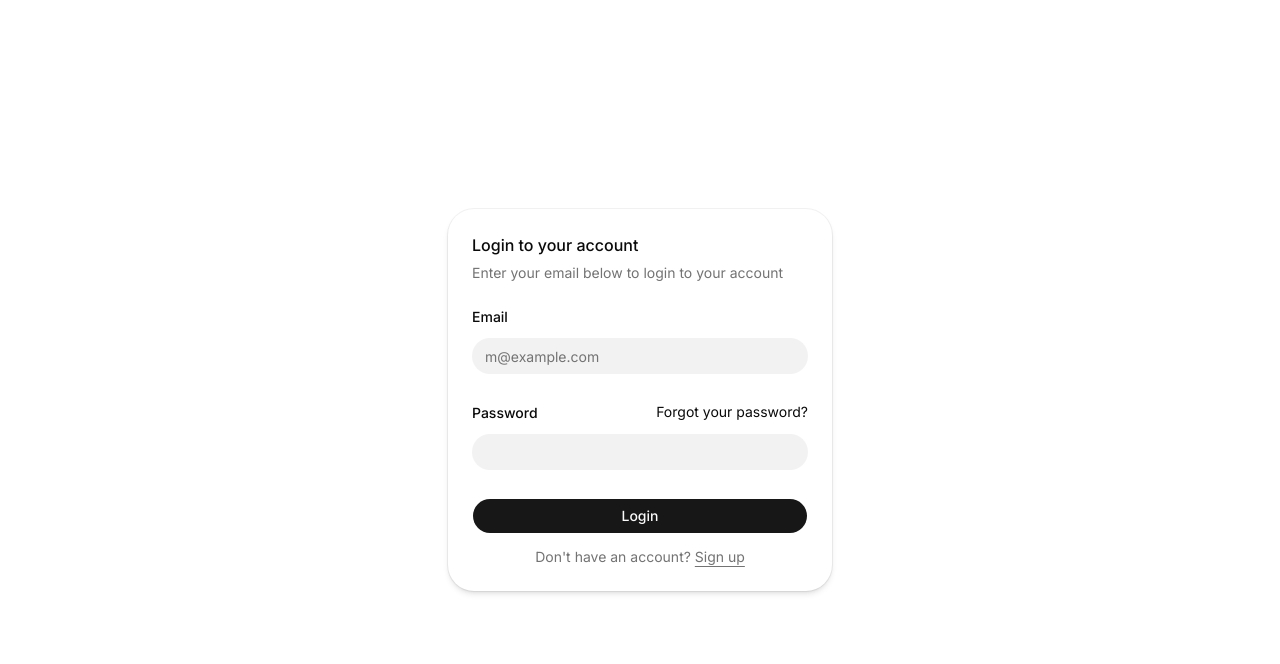
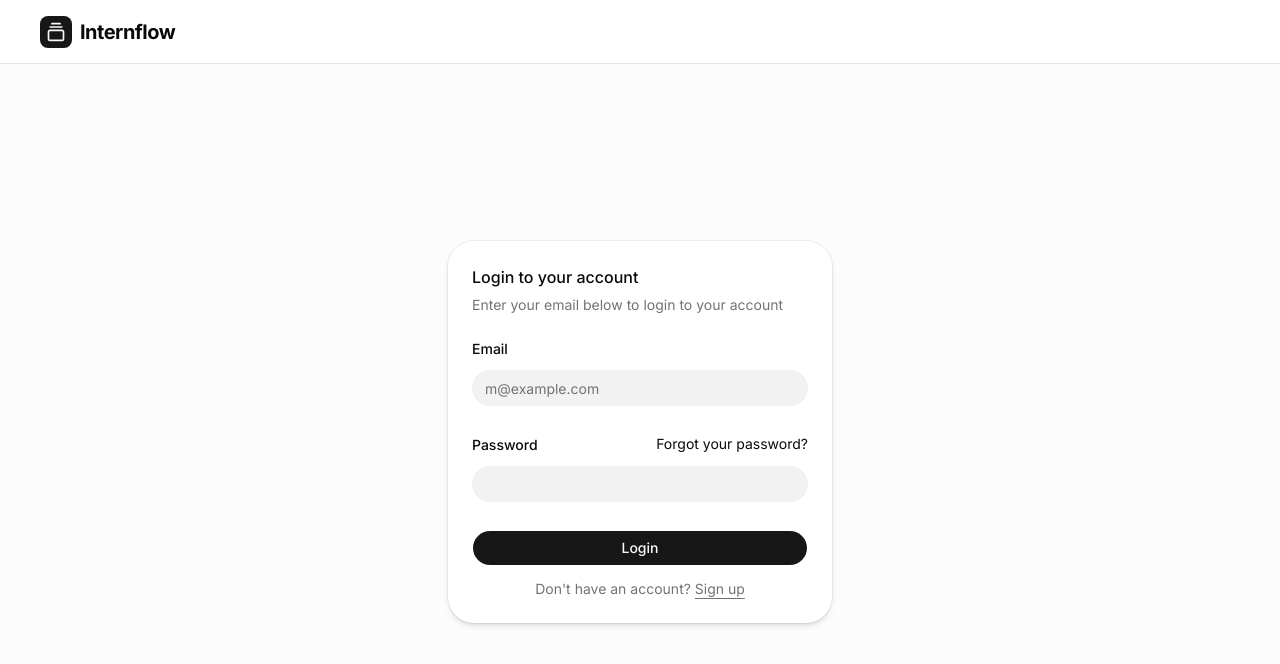
Before and after one commit to SohailElskhawy/internflow, a Next.js app: page /login in a window 1280 px wide. Shown: the top 664 px of the page. Built offline with nearby package versions, Linux system fonts and the light colour scheme.

Commit message:
Add AuthLayout component and simplify login page structure

```diff
--- /dev/null
+++ b/app/(auth)/layout.tsx
@@ -0,0 +1,26 @@
+import { GalleryVerticalEnd } from "lucide-react"
+import Link from "next/link"
+
+export default function AuthLayout({
+    children,
+}: {
+    children: React.ReactNode
+}) {
+    return (
+        <div className="flex min-h-svh flex-col bg-muted/30">
+            <header className="flex h-16 items-center px-6 md:px-10 border-b bg-background">
+                <Link href="/" className="flex items-center gap-2 font-bold text-xl tracking-tight">
+                    <div className="flex h-8 w-8 items-center justify-center rounded-md bg-primary text-primary-foreground">
+                        <GalleryVerticalEnd className="size-5" />
+                    </div>
+                    Internflow
+                </Link>
+            </header>
+            <main className="flex flex-1 items-center justify-center p-6 md:p-10">
+                <div className="w-full max-w-sm">
+                    {children}
+                </div>
+            </main>
+        </div>
+    )
+}
--- a/app/(auth)/login/page.tsx
+++ b/app/(auth)/login/page.tsx
@@ -1,11 +1,5 @@
 import { LoginForm } from "@/components/login-form"
 
 export default function Page() {
-    return (
-        <div className="flex min-h-svh w-full items-center justify-center p-6 md:p-10">
-            <div className="w-full max-w-sm">
-                <LoginForm />
-            </div>
-        </div>
-    )
+    return <LoginForm />
 }
```
